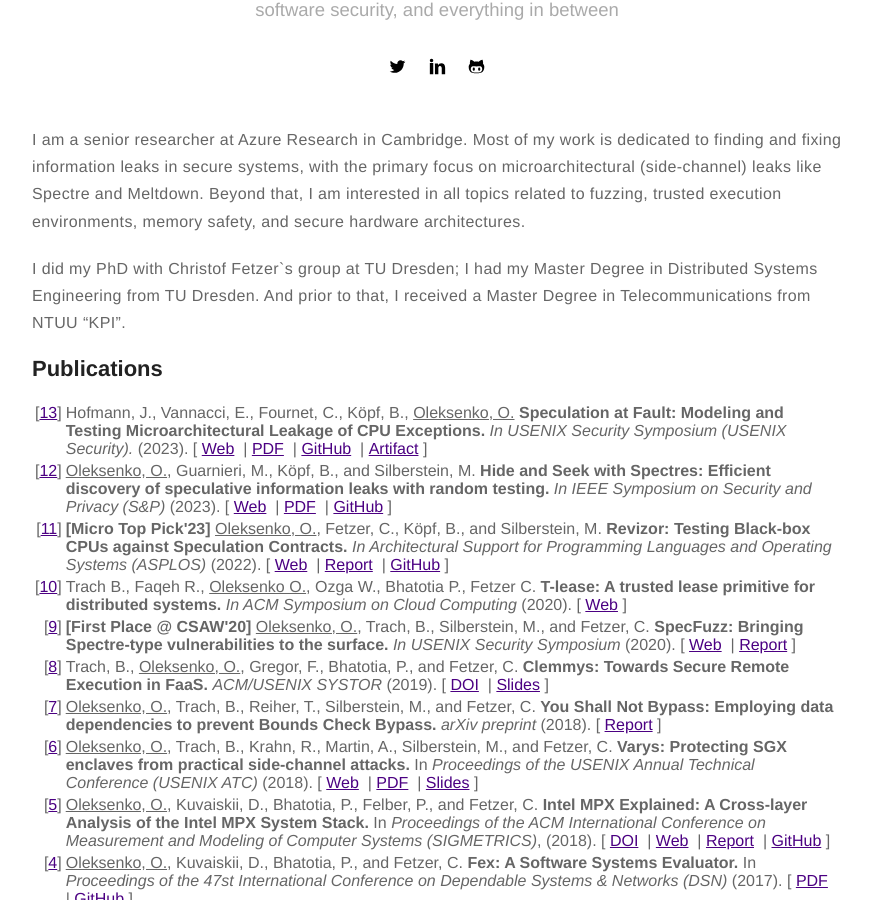
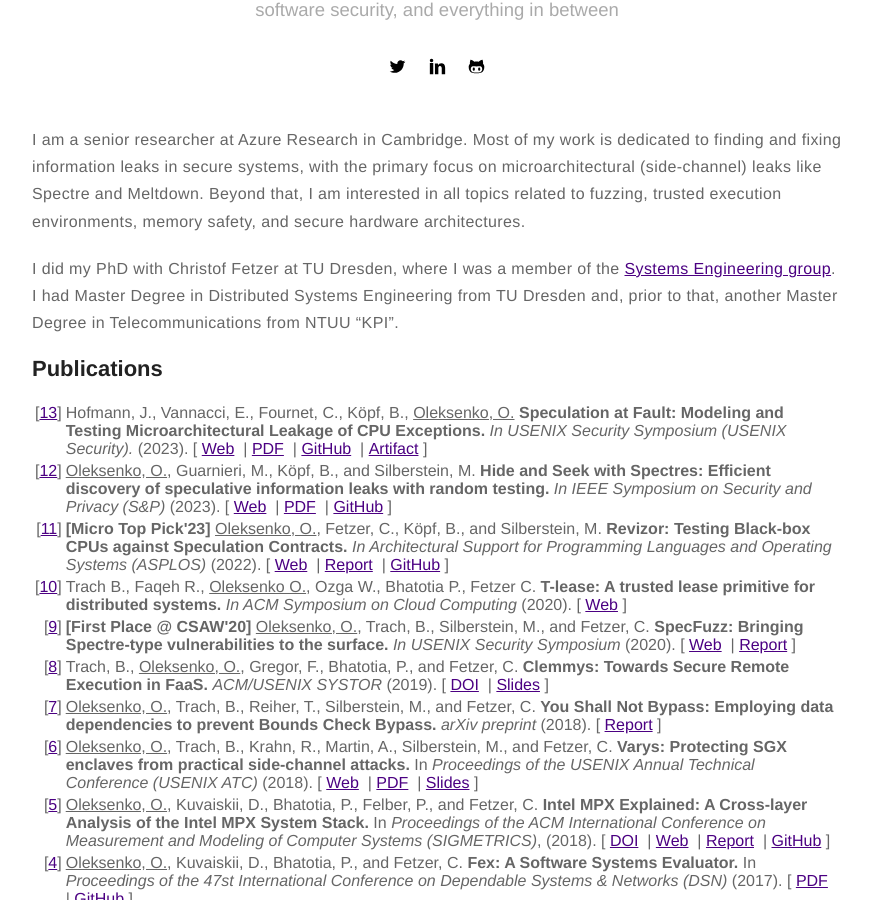
Before and after one commit to OleksiiOleksenko/oleksiioleksenko.github.io, a Jekyll site: the page built from index.html, in a window 1280 px wide and 900 px high, scrolled down 360 px. Shown: the whole window, without its empty margins (203-1074 px from the left). Built offline with Jekyll 4.4.1, drawn with Linux system fonts in a browser that asks for light colours.

```diff
--- a/index.html
+++ b/index.html
@@ -5,10 +5,11 @@
 
 <p>I am a senior researcher at Azure Research in Cambridge.
     Most of my work is dedicated to finding and fixing information leaks in secure systems, with the primary focus on microarchitectural (side-channel) leaks like Spectre and Meltdown.
-    Beyond that, I am interested in all topics related to fuzzing, trusted execution environments, memory safety, and secure hardware architectures.</p>
+    Beyond that, I am interested in all topics related to fuzzing, trusted execution environments, memory safety, and secure hardware architectures.
 </p>
 
-<p>I did my PhD with Christof Fetzer`s group at TU Dresden; I had my Master Degree in Distributed Systems Engineering from TU Dresden. And prior to that, I received a Master Degree in Telecommunications from NTUU “KPI”.</p>
+<p>I did my PhD with Christof Fetzer at TU Dresden, where I was a member of the <a href="https://se.inf.tu-dresden.de/">Systems Engineering group</a>.
+I had Master Degree in Distributed Systems Engineering from TU Dresden and, prior to that, another Master Degree in Telecommunications from NTUU “KPI”.</p>
 
 <h2 id="my-publications">Publications</h2>
 
```
